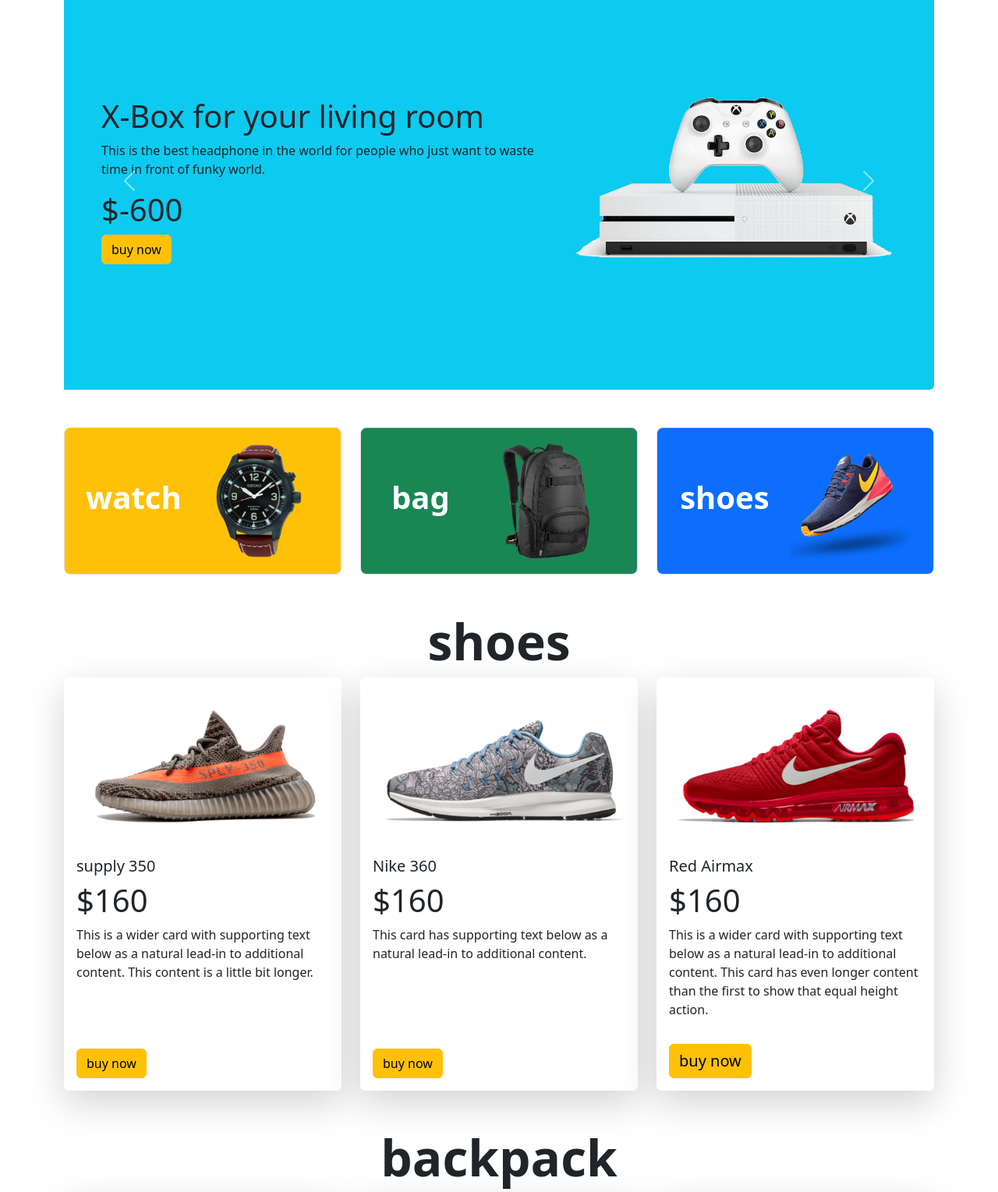
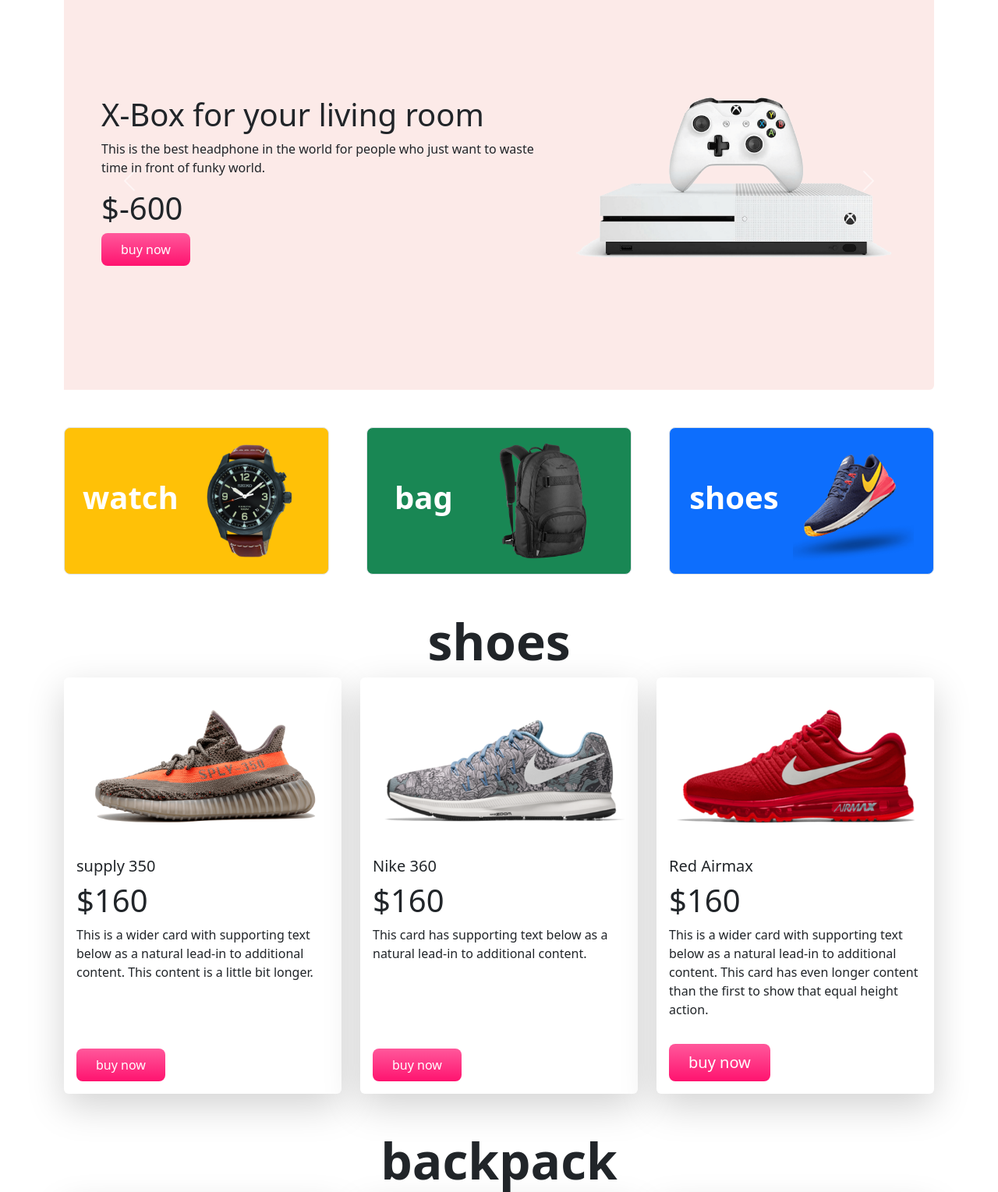
Before and after one commit to hedayatullahh/hedu-panda-commerce-bootstrap, a plain HTML site: page index.html in a window 1280 px wide. Shown: the part 84-1613 px from the top of the page at 78% size. Drawn offline with nearby package versions, Linux system fonts and the light colour scheme; grey boxes are pictures that could not be loaded.

```diff
--- /dev/null
+++ b/css/styles.css
@@ -0,0 +1,10 @@
+.panda-bg-info{
+    background-color: rgb(252, 234, 232);
+}
+.panda-btn{
+    background-image: linear-gradient(to bottom, #FF589B 0%, #FF136F 100%);
+    color: #fff;
+    border: none;
+    border-radius: 8px;
+    padding: 9px 25px;
+}
--- a/index.html
+++ b/index.html
@@ -5,6 +5,8 @@
     <meta name="viewport" content="width=device-width, initial-scale=1">
     <title>panda commarce</title>
     <link href="https://cdn.jsdelivr.net/npm/bootstrap@5.2.0/dist/css/bootstrap.min.css" rel="stylesheet" integrity="sha384-gH2yIJqKdNHPEq0n4Mqa/HGKIhSkIHeL5AyhkYV8i59U5AR6csBvApHHNl/vI1Bx" crossorigin="anonymous">
+    <!-- css link -->
+    <link rel="stylesheet" href="css/styles.css">
   </head>
   <body>
     <header>
@@ -47,14 +49,14 @@
         <div class="container">
             <div id="carouselExampleControls" class="carousel slide" data-bs-ride="carousel">
                 <div class="carousel-inner">
-                  <div class="carousel-item active bg-info p-5 rounded">
+                  <div class="carousel-item active panda-bg-info p-5 rounded">
                     <div class="row">
                         <div class="col-lg-7 d-flex align-items-center">
                             <div>
                                 <h1>Cool Dude Headphone</h1>
                             <p>This is the best headphone in the world for people who just want to waste time in front of funky world. </p>
                             <h1>$-420</h1>
-                            <button class="btn btn-warning">buy now</button>
+                            <button class="btn panda-btn">buy now</button>
                             </div>
                         </div>
                         <div class="col-lg-5">
@@ -62,14 +64,14 @@
                         </div>
                     </div>
                   </div>
-                  <div class="carousel-item active bg-info p-5 rounded">
+                  <div class="carousel-item active panda-bg-info p-5 rounded">
                     <div class="row">
                         <div class="col-lg-7 d-flex align-items-center">
                             <div>
                                 <h1>Mega LCD TV For Sports </h1>
                             <p>This is the best headphone in the world for people who just want to waste time in front of funky world. </p>
                             <h1>$-1200</h1>
-                            <button class="btn btn-warning">buy now</button>
+                            <button class="btn panda-btn">buy now</button>
                             </div>
                         </div>
                         <div class="col-lg-5">
@@ -77,14 +79,14 @@
                         </div>
                     </div>
                   </div>
-                  <div class="carousel-item active bg-info p-5 rounded">
+                  <div class="carousel-item active panda-bg-info p-5 rounded">
                     <div class="row">
                         <div class="col-lg-7 d-flex align-items-center">
                             <div>
                                 <h1>X-Box for your living room</h1>
                             <p>This is the best headphone in the world for people who just want to waste time in front of funky world. </p>
                             <h1>$-600</h1>
-                            <button class="btn btn-warning">buy now</button>
+                            <button class="btn panda-btn">buy now</button>
                             </div>
                         </div>
                         <div class="col-lg-5">
@@ -109,7 +111,7 @@
   <!-- categories start -->
   <section >
     <div class="container overflow-hidden text-center my-5">
-      <div class="row gy-5">
+      <div class="row g-5">
         <!-- single categories -->
         <div class="col-lg-4 col-md-6 col-sm-12">
           <div class="p-3 border bg-warning rounded-3 d-flex align-items-center justify-content-around ">
@@ -146,7 +148,7 @@
             <p class="card-text">This is a wider card with supporting text below as a natural lead-in to additional content. This content is a little bit longer.</p>
           </div>
           <div class="m-3">
-            <button class="btn btn-warning">buy now</button>
+            <button class="btn panda-btn">buy now</button>
           </div>
         </div>
       </div>
@@ -159,7 +161,7 @@
             <p class="card-text">This card has supporting text below as a natural lead-in to additional content.</p>
           </div>
           <div class="m-3">
-            <button class="btn btn-warning">buy now</button>
+            <button class="btn panda-btn">buy now</button>
 
           </div>
         </div>
@@ -173,7 +175,7 @@
             <p class="card-text">This is a wider card with supporting text below as a natural lead-in to additional content. This card has even longer content than the first to show that equal height action.</p>
           </div>
           <div class="m-3">
-            <button class="btn btn-warning fs-5">buy now</button>
+            <button class="btn panda-btn fs-5">buy now</button>
           </div>
         </div>
       </div>
@@ -193,7 +195,7 @@
             <p class="card-text">This is a wider card with supporting text below as a natural lead-in to additional content. This content is a little bit longer.</p>
           </div>
           <div class="m-3">
-            <button class="btn btn-warning">buy now</button>
+            <button class="btn panda-btn">buy now</button>
           </div>
         </div>
       </div>
@@ -206,7 +208,7 @@
             <p class="card-text">This card has supporting text below as a natural lead-in to additional content.</p>
           </div>
           <div class="m-3">
-            <button class="btn btn-warning">buy now</button>
+            <button class="btn panda-btn">buy now</button>
 
           </div>
         </div>
@@ -220,7 +222,7 @@
             <p class="card-text">This is a wider card with supporting text below as a natural lead-in to additional content. This card has even longer content than the first to show that equal height action.</p>
           </div>
           <div class="m-3">
-            <button class="btn btn-warning fs-5">buy now</button>
+            <button class="btn panda-btn fs-5">buy now</button>
           </div>
         </div>
       </div>
@@ -228,7 +230,7 @@
   </section>
   <!-- bag section end -->
   <!-- aubscribe start -->
-  <section style="height: 300px;" class="container d-flex justify-content-center align-items-center bg-info" id="subscribe">
+  <section style="height: 300px;" class="container d-flex justify-content-center align-items-center panda-bg-info" id="subscribe">
       <div>
         <h1>LET'S STAY IN TOUCH</h1>
       <p>Get updates on sales, specials and more</p>
@@ -236,7 +238,7 @@
         <div class="mb-1">
           <input type="email" class="form-control" id="exampleInputEmail1" aria-describedby="emailHelp">
         </div>
-        <button type="submit" class="btn btn-warning fs-5">Submit</button>
+        <button type="submit" class="btn panda-btn fs-5">Submit</button>
       </form>
       </div>
   </section>
```
